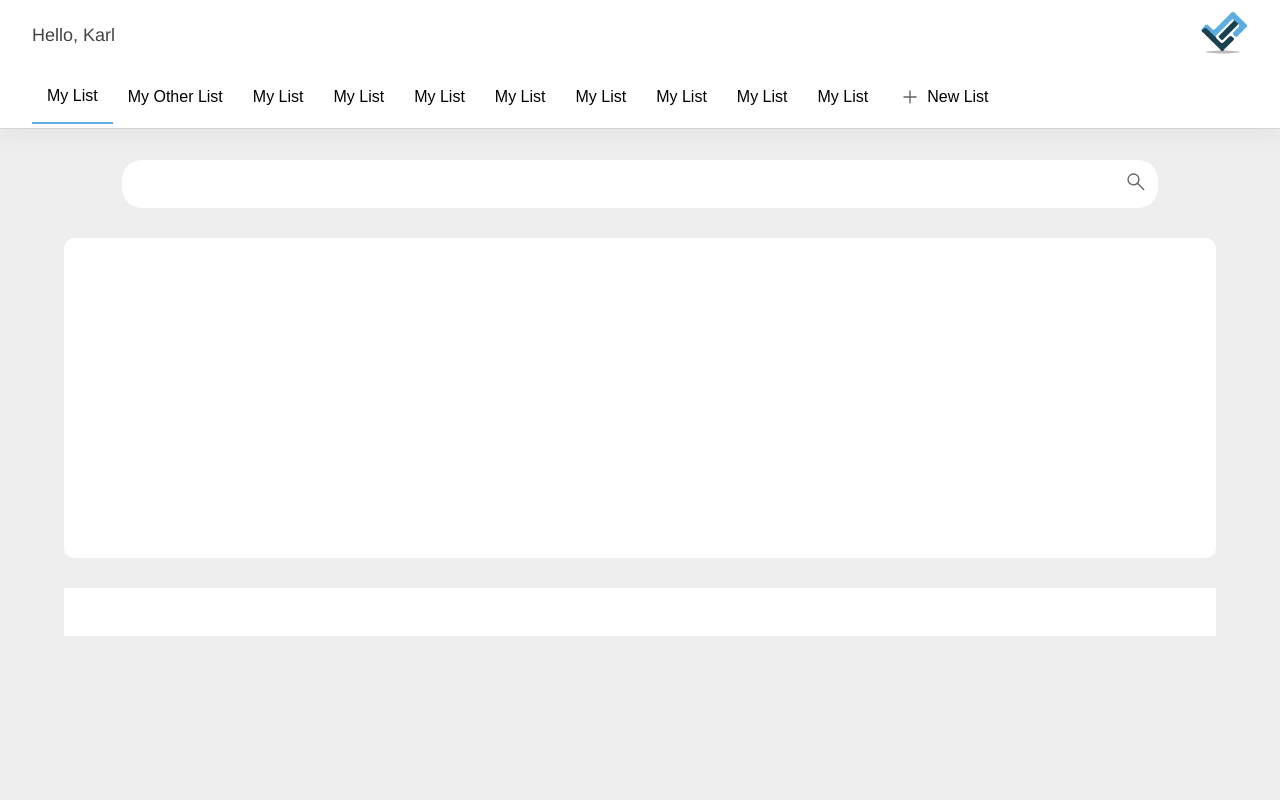
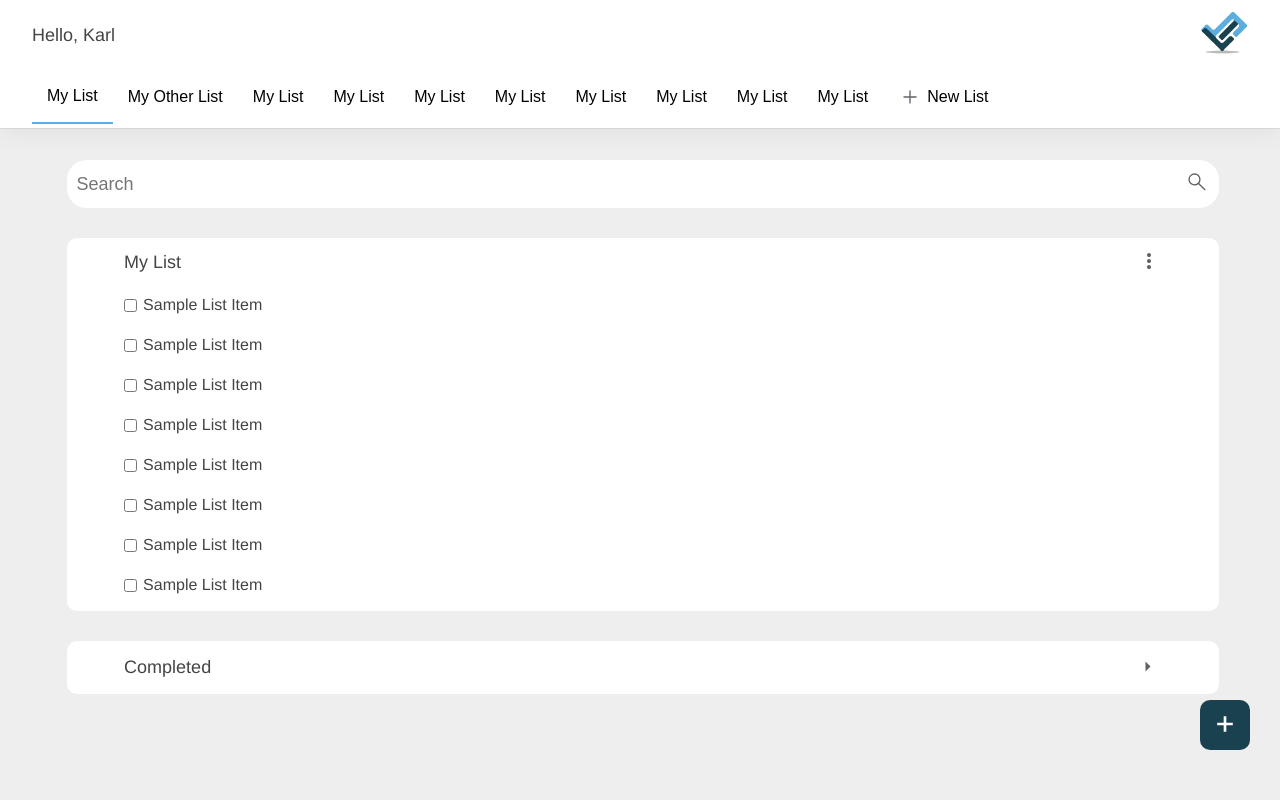
Before and after one commit to KarlCabasagan/CheckMate, a PHP site: page / in a window 1280 px wide. Run offline with PHP 8.4, Linux system fonts and the light colour scheme.

Commit message:
ADDED LIST MODAL

```diff
--- a/css/index.css
+++ b/css/index.css
@@ -76,20 +76,10 @@
     margin-right: 5px;
 }
 
-/* Main List */
-.main-list-container {
-    width: 90%;
-    height: 100% - 10rem;
-    background-color: transparent;
-    margin-top: 10rem;
-    display: flex;
-    flex-direction: column;
-    align-items: center;
-}
-
+/* Search Bar */
 .search-bar-wrapper {
     background-color: white;
-    width: 90%;
+    width: 100%;
     height: 3rem;
     border-radius: 20px;
     display: flex;
@@ -120,16 +110,198 @@
     margin-left: 10px;
 }
 
+/* Main List */
+.main-list-container {
+    width: 90%;
+    height: 100% - 10rem;
+    background-color: transparent;
+    margin-top: 10rem;
+    display: flex;
+    flex-direction: column;
+    align-items: center;
+}
+
 .main-list-content {
     width: 100%;
-    height: 20rem;
+    min-height: 20rem;
     background-color: white;
     border-radius: 10px;
+    display: flex;
+    justify-content: center;
 }
 
+.menu-list-inner-content {
+    width: 90%;
+    display: flex;
+    flex-direction: column;
+    align-items: center;
+}
+
+.main-list-content-header-wrapper {
+    width: 100%;
+    height: 3rem;
+    /* background-color: grey; */
+    display: flex;
+    align-items: center;
+    justify-content: center;
+}
+
+.main-list-content-header {
+    width: 100%;
+    height: 2rem;
+    /* background-color: red; */
+    display: flex;
+    align-items: center;
+    justify-content: space-between;
+}
+
+.main-list-content-header button {
+    border: none;
+    background-color: transparent;
+}
+
+.main-list-wrapper {
+    width: 100%;
+    margin-top: 5px;
+}
+
+.menu-list {
+    display: flex;
+    align-items: center;
+    padding-top: 5px;
+    padding-bottom: 5px;
+    margin-bottom: 12px;
+
+    >input {
+        margin-right: 6px;
+    }
+    >span {
+        font-size: medium;
+    }
+}
+
+
+/* Completed Item */
 .completed-item-wrapper {
     margin-top: 30px;
     width: 100%;
-    height: 3rem;
+    height: auto;
     background-color: white;
+    display: flex;
+    justify-content: center;
+    align-items: center;
+    border-radius: 10px;
+    flex-direction: column;
 }
+
+.completed-item-header-wrapper {
+    width: 90%;
+    height: auto;
+    /* background-color: black; */
+    padding: 12px;
+}
+
+.completed-item-header {
+    width: 100%;
+    display: flex;
+    justify-content: space-between;
+    align-items: center;
+}
+
+.completed-item-header-right .completed-item-drop-button {
+    border: none;
+    background-color: transparent;
+    transform: rotate(-0.25turn);
+    transition-duration: 100ms;
+}
+
+.completed-item-header-right .completed-item-drop-button.show {
+    transform: rotate(0);
+}
+
+.completed-item-inner-wrapper {
+    width: 90%;
+    height: 0px;
+    display: flex;
+    /* justify-content: space-between; */
+    align-items: center;
+    flex-direction: column;
+    overflow: hidden;
+    transition: height 1s ease-in-out;
+}
+
+
+.completed-item {
+    display: flex;
+    justify-content: start;
+    align-items: center;
+    width: 100%;
+    padding: 10px;
+    padding-bottom: 15px;
+}
+
+.completed-item span {
+    text-decoration: line-through;
+    margin-left: 6px;
+    max-width: 100%;
+    font-size: medium;
+}
+
+.completed-item-inner-wrapper.show {
+    height: auto;
+}
+
+.group-wrapper {
+    width: 100%;
+}
+
+.add-item-wrapper {
+    position: fixed;
+    z-index: 900;
+    bottom: 0;
+    right: 0;
+    margin-bottom: 50px;
+    margin-right: 30px;
+}
+
+#add-item-button {
+    height: 50px;
+    width: 50px;
+    border: none;
+    background-color: #1a414f;
+    border-radius: 10px;
+    padding: 10px;
+}
+
+.modal {
+    position: fixed;
+    background-color: rgba(0, 0, 0, 0.321);
+    height: 100vh;
+    width: 100vw;
+    display: flex;
+    justify-content: center;
+    align-items: end;
+    opacity: 0;
+    transition: opacity 200ms;
+    z-index: 999;
+    visibility: hidden;
+}
+
+.modal-content {
+    position: fixed;
+    width: 100vw;
+    height: 0rem;
+    background-color: white;
+    border-top-left-radius: 10px;
+    border-top-right-radius: 10px;
+    transition: height 200ms;
+    bottom: 0;
+    display: flex;
+}
+
+.modal.open {
+    opacity: 1;
+    >.modal-content {
+        height: 15rem;
+    }
+}
--- a/index.html
+++ b/index.html
@@ -5,6 +5,7 @@
     <meta name="viewport" content="width=device-width, initial-scale=1.0">
     <link rel="stylesheet" href="css/main.css">
     <link rel="stylesheet" href="css/index.css">
+    <script type="module" src="js/App.js"></script>
     <link rel="icon" href="images/logo-icon.png">
     <title>CheckMate</title>
 </head>
@@ -41,27 +42,105 @@
                 </div>
             </div>
         </div>
+
+        <div id="list-control-modal" class="modal">
+            <div class="modal-content">
+                <!-- <span class="close">&times;</span>
+                <p>This is the modal content.</p> -->
+            </div>
+        </div>
+
+
+        <div class="add-item-wrapper">
+            <form action="add-product.html">
+                <button id="add-item-button">
+                    <svg xmlns="http://www.w3.org/2000/svg" height="24px" viewBox="0 -960 960 960" width="24px" fill="#ffffff"><path d="M427-428H168v-106h259v-259h106v259h259v106H533v259H427v-259Z"/></svg>
+                </button>
+            </form>
+        </div>
+
         <div class="main-list-container">
             <div class="search-bar-wrapper">
                 <form action="">
-                    <input type="text" id="search-bar-input">
+                    <input type="text" id="search-bar-input" placeholder="Search">
                     <button>
                         <svg xmlns="http://www.w3.org/2000/svg" height="24px" viewBox="0 -960 960 960" width="24px" fill="#5f6368"><path d="M787-138 535-390q-30 25-73.5 38.5T379-338q-102.23 0-173.12-70.84-70.88-70.83-70.88-173Q135-684 205.84-755q70.83-71 173-71Q481-826 552-755.12q71 70.89 71 173.12 0 42-13.5 83T572-429l253 253-38 38ZM379-392q81 0 135.5-54.5T569-582q0-81-54.5-135.5T379-772q-81 0-135.5 54.5T189-582q0 81 54.5 135.5T379-392Z"/></svg>
                     </button>
                 </form>
             </div>
-            <div class="main-list-content">
 
-            </div>
-            <div class="completed-item-wrapper">
-                <div class="completed-item-header-wrapper">
+            <div class="group-wrapper">
+                <div class="main-list-content">
+                    <div class="menu-list-inner-content">
+                        <div class="main-list-content-header-wrapper">
+                            <div class="main-list-content-header">
+                                <span>My List</span>
+                                <button id="modal-button">
+                                    <svg xmlns="http://www.w3.org/2000/svg" height="24px" viewBox="0 -960 960 960" width="24px" fill="#5f6368"><path d="M480-160q-33 0-56.5-23.5T400-240q0-33 23.5-56.5T480-320q33 0 56.5 23.5T560-240q0 33-23.5 56.5T480-160Zm0-240q-33 0-56.5-23.5T400-480q0-33 23.5-56.5T480-560q33 0 56.5 23.5T560-480q0 33-23.5 56.5T480-400Zm0-240q-33 0-56.5-23.5T400-720q0-33 23.5-56.5T480-800q33 0 56.5 23.5T560-720q0 33-23.5 56.5T480-640Z"/></svg>
+                                </button>
+                            </div>
+                        </div>
+                        <div class="main-list-wrapper">
+                            <div class="menu-list">
+                                <input type="checkbox">
+                                <span>Sample List Item</span>
+                            </div>
+                            <div class="menu-list">
+                                <input type="checkbox">
+                                <span>Sample List Item</span>
+                            </div>
+                            <div class="menu-list">
+                                <input type="checkbox">
+                                <span>Sample List Item</span>
+                            </div>
+                            <div class="menu-list">
+                                <input type="checkbox">
+                                <span>Sample List Item</span>
+                            </div>
+                            <div class="menu-list">
+                                <input type="checkbox">
+                                <span>Sample List Item</span>
+                            </div>
+                            <div class="menu-list">
+                                <input type="checkbox">
+                                <span>Sample List Item</span>
+                            </div>
+                            <div class="menu-list">
+                                <input type="checkbox">
+                                <span>Sample List Item</span>
+                            </div>
+                            <div class="menu-list">
+                                <input type="checkbox">
+                                <span>Sample List Item</span>
+                            </div>
+                        </div>
+                    </div>
+                </div>
 
+                <div class="completed-item-wrapper">
+                    <div class="completed-item-header-wrapper">
+                        <div class="completed-item-header">
+                            <div class="completed-item-header-left">
+                                <span>Completed</span>
+                            </div>
+                            <div class="completed-item-header-right">
+                                <button class="completed-item-drop-button" id="completed-item-drop-button">
+                                    <svg xmlns="http://www.w3.org/2000/svg" height="24px" viewBox="0 -960 960 960" width="24px" fill="#5f6368"><path d="M480-360 280-560h400L480-360Z"/></svg>
+                                </button>
+                            </div>
+                        </div>
+                    </div>
+                    <div class="completed-item-inner-wrapper" id="completed-item-inner-wrapper">
+                        <div class="completed-item">
+                            <input type="checkbox" checked>
+                            <span>Completeted Item Sample</span>
+                        </div>
+                        <div class="completed-item">
+                            <input type="checkbox" checked>
+                            <span>Completeted Item Sample</span>
+                        </div>
+                    </div>
                 </div>
-                <!-- <div class="completed-item-inner-wrapper">
-                    <div class="completed-item">
-
-                    </div>
-                </div> -->
             </div>
         </div>
     </div>
--- /dev/null
+++ b/js/App.js
@@ -0,0 +1,26 @@
+import {completedListToggleShow} from "./CompletedItemDropButton.js";
+import { toggleModalVisibility } from "./ShowModal.js";
+
+document.addEventListener("DOMContentLoaded", (event) => {
+    const dropButton = document.getElementById("completed-item-drop-button");
+
+    dropButton.addEventListener("click", (event) => {
+        completedListToggleShow();
+    });
+
+    const modalButton = document.getElementById("modal-button");
+    modalButton.addEventListener("click", (event) => {
+        toggleModalVisibility();
+        console.log("hi");
+    });
+
+    const listControlModal = document.getElementById("list-control-modal");
+    listControlModal.addEventListener('click', (event) => {
+        if (event.target !== listControlModal) return;
+        toggleModalVisibility();
+
+        setTimeout(function() {
+            listControlModal.style.visibility = "hidden";
+          }, 200);
+    });
+});
--- /dev/null
+++ b/js/CompletedItemDropButton.js
@@ -0,0 +1,7 @@
+export function completedListToggleShow() {
+    const dropBtn = document.getElementById("completed-item-drop-button");
+    const dropContent = document.getElementById("completed-item-inner-wrapper");
+
+    dropBtn.classList.toggle("show");
+    dropContent.classList.toggle("show");
+}
--- /dev/null
+++ b/js/ShowModal.js
@@ -0,0 +1,5 @@
+export function toggleModalVisibility() {
+    const modal = document.getElementById("list-control-modal");
+    modal.classList.toggle("open");
+    modal.style.visibility = "visible";
+}
```
Also changed, not shown: add-product.html (added, +39 -0 lines), css/add-product.css (added, +67 -0 lines), icons/arrow_drop_down_24dp_5F6368_FILL0_wght400_GRAD0_opsz24.svg (added), icons/close_24dp_5F6368_FILL0_wght400_GRAD0_opsz24.svg (added), icons/more_vert_24dp_5F6368_FILL0_wght400_GRAD0_opsz24.svg (added).
